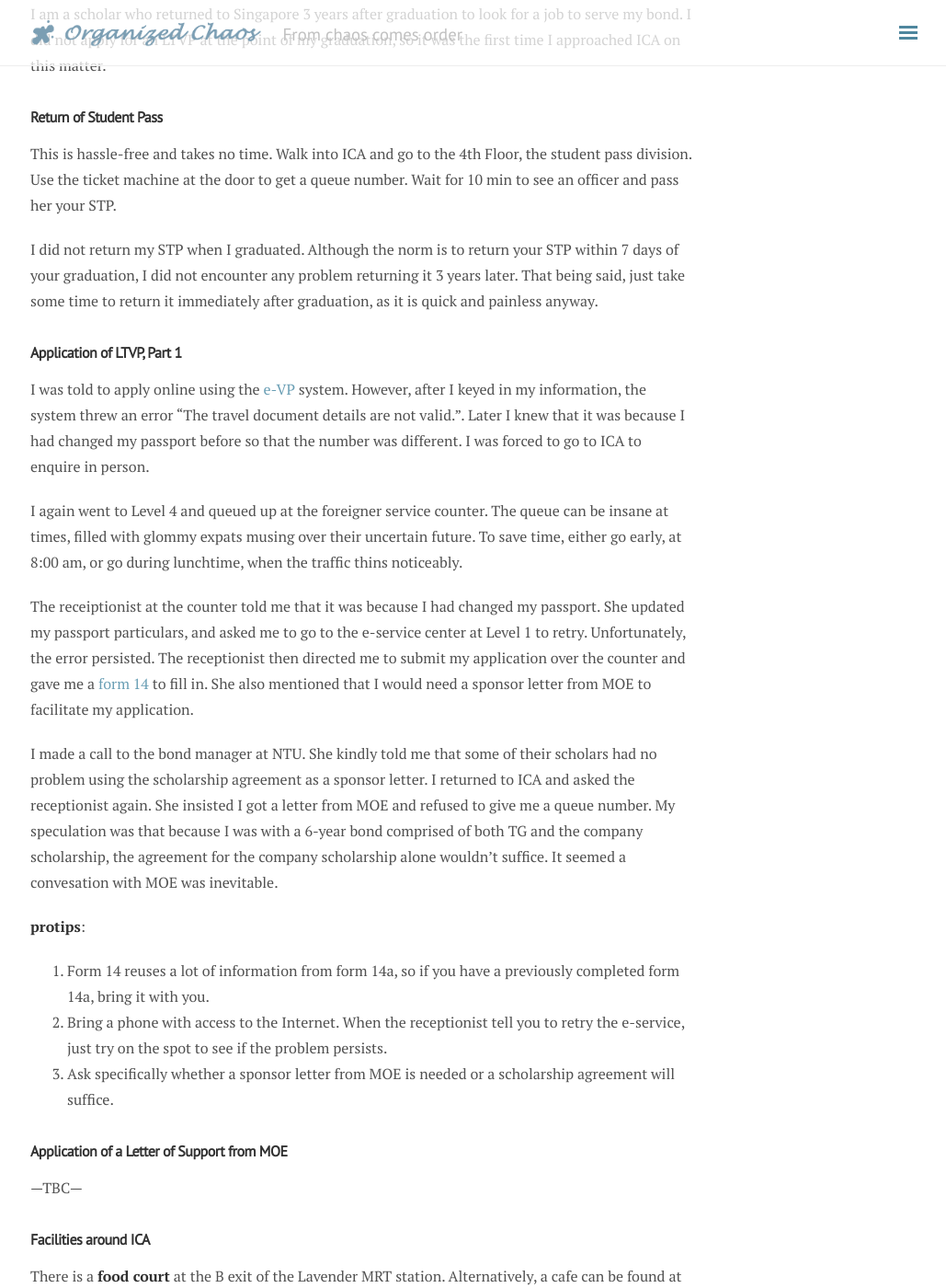
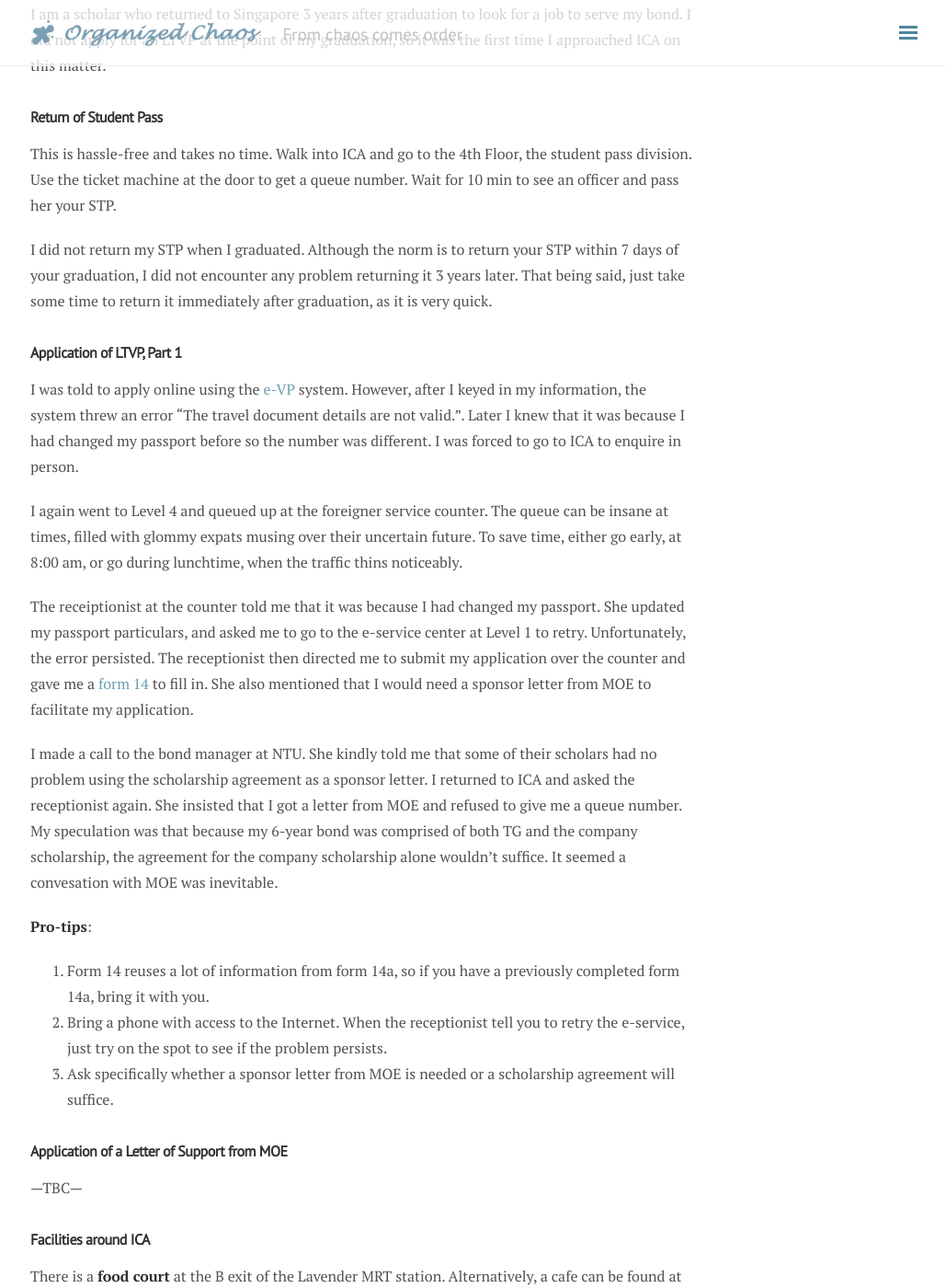
Before and after one commit to yliu9055/organizedchaos, a Jekyll site: the page built from _posts/2019-02-01-LTVP.markdown, in a window 1280 px wide and 1400 px high, scrolled down 1024 px. Shown: the whole window at 92% size, without its empty margins (247-1276 px from the left). Built offline with Jekyll 4.4.1, drawn with Linux system fonts in a browser that asks for light colours; nearby versions of some CDN libraries; comment, search, counter and statistics services are not loaded.

Commit message:
minor change to wording

```diff
--- a/_posts/2019-02-01-LTVP.markdown
+++ b/_posts/2019-02-01-LTVP.markdown
@@ -27,18 +27,18 @@ I am a scholar who returned to Singapore 3 years after graduation to look for a
 ### Return of Student Pass
 This is hassle-free and takes no time. Walk into ICA and go to the 4th Floor, the student pass division. Use the ticket machine at the door to get a queue number. Wait for 10 min to see an officer and pass her your STP.
 
-I did not return my STP when I graduated. Although the norm is to return your STP within 7 days of your graduation, I did not encounter any problem returning it 3 years later. That being said, just take some time to return it immediately after graduation, as it is quick and painless anyway.
+I did not return my STP when I graduated. Although the norm is to return your STP within 7 days of your graduation, I did not encounter any problem returning it 3 years later. That being said, just take some time to return it immediately after graduation, as it is very quick.
 
 ### Application of LTVP, Part 1
-I was told to apply online using the [e-VP](https://eservices.ica.gov.sg/esvclandingpage/evp) system. However, after I keyed in my information, the system threw an error "The travel document details are not valid.". Later I knew that it was because I had changed my passport before so that the number was different. I was forced to go to ICA to enquire in person.
+I was told to apply online using the [e-VP](https://eservices.ica.gov.sg/esvclandingpage/evp) system. However, after I keyed in my information, the system threw an error "The travel document details are not valid.". Later I knew that it was because I had changed my passport before so the number was different. I was forced to go to ICA to enquire in person.
 
 I again went to Level 4 and queued up at the foreigner service counter. The queue can be insane at times, filled with glommy expats musing over their uncertain future. To save time, either go early, at 8:00 am, or go during lunchtime, when the traffic thins noticeably.
 
 The receiptionist at the counter told me that it was because I had changed my passport. She updated my passport particulars, and asked me to go to the e-service center at Level 1 to retry. Unfortunately, the error persisted. The receptionist then directed me to submit my application over the counter and gave me a [form 14](https://www.ica.gov.sg/cms/files/forms/Form14.pdf) to fill in. She also mentioned that I would need a sponsor letter from MOE to facilitate my application.
 
-I made a call to the bond manager at NTU. She kindly told me that some of their scholars had no problem using the scholarship agreement as a sponsor letter. I returned to ICA and asked the receptionist again. She insisted I got a letter from MOE and refused to give me a queue number. My speculation was that because I was with a 6-year bond comprised of both TG and the company scholarship, the agreement for the company scholarship alone wouldn't suffice. It seemed a convesation with MOE was inevitable.
+I made a call to the bond manager at NTU. She kindly told me that some of their scholars had no problem using the scholarship agreement as a sponsor letter. I returned to ICA and asked the receptionist again. She insisted that I got a letter from MOE and refused to give me a queue number. My speculation was that because my 6-year bond was comprised of both TG and the company scholarship, the agreement for the company scholarship alone wouldn't suffice. It seemed a convesation with MOE was inevitable.
 
-__protips__:
+__Pro-tips__:
 1. Form 14 reuses a lot of information from form 14a, so if you have a previously completed form 14a, bring it with you.
 2. Bring a phone with access to the Internet. When the receptionist tell you to retry the e-service, just try on the spot to see if the problem persists.
 3. Ask specifically whether a sponsor letter from MOE is needed or a scholarship agreement will suffice.
```
Also changed, not shown: about.md (+1 -1 lines).
